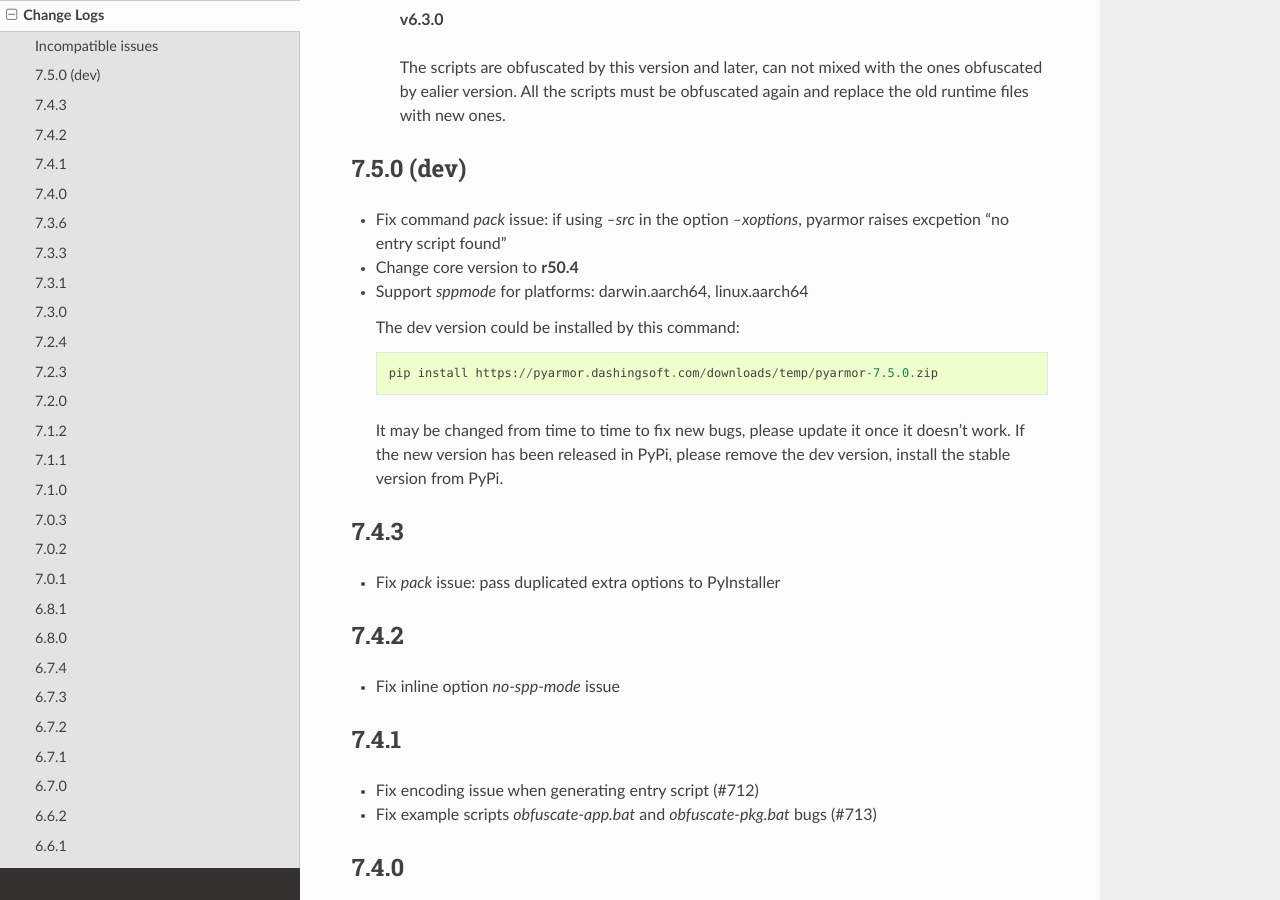
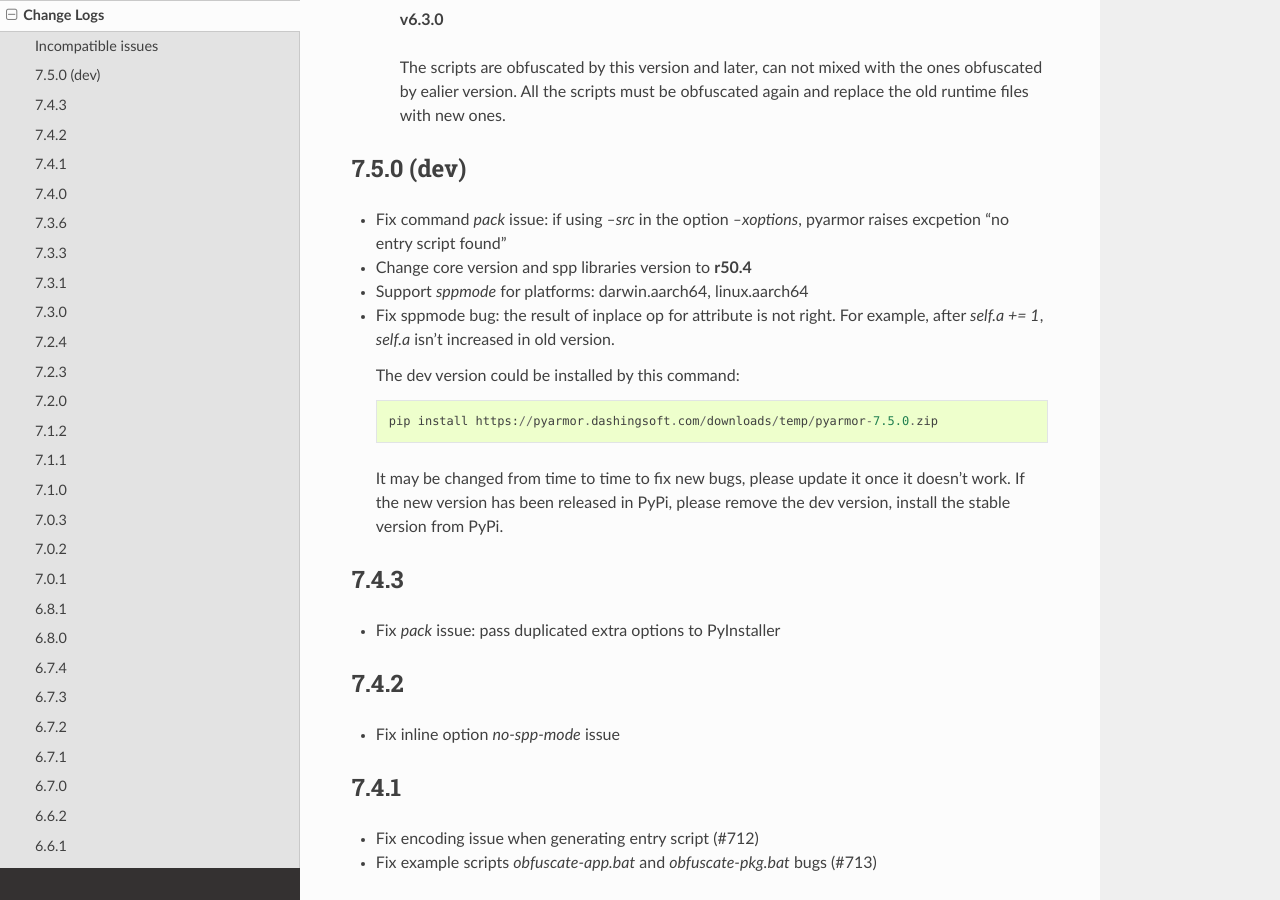
Before and after one commit to dashingsoft/pyarmor, a Sphinx documentation site: the page built from docs/change-logs.rst, in a window 1280 px wide and 900 px high, scrolled down 709 px. Built offline with Sphinx 7.4.7 and the Read the Docs theme 2.0.0, drawn with Linux system fonts in a browser that asks for light colours.

Commit message:
Add change log

```diff
--- a/docs/change-logs.rst
+++ b/docs/change-logs.rst
@@ -43,8 +43,10 @@
 -----------
 * Fix command `pack` issue: if using `--src` in the option `--xoptions`, pyarmor
   raises excpetion "no entry script found"
-* Change core version to **r50.4**
+* Change core version and spp libraries version to **r50.4**
 * Support `sppmode` for platforms: darwin.aarch64, linux.aarch64
+* Fix sppmode bug: the result of inplace op for attribute is not right. For
+  example, after `self.a += 1`, `self.a` isn't increased in old version.
 
   The dev version could be installed by this command::
 
```
